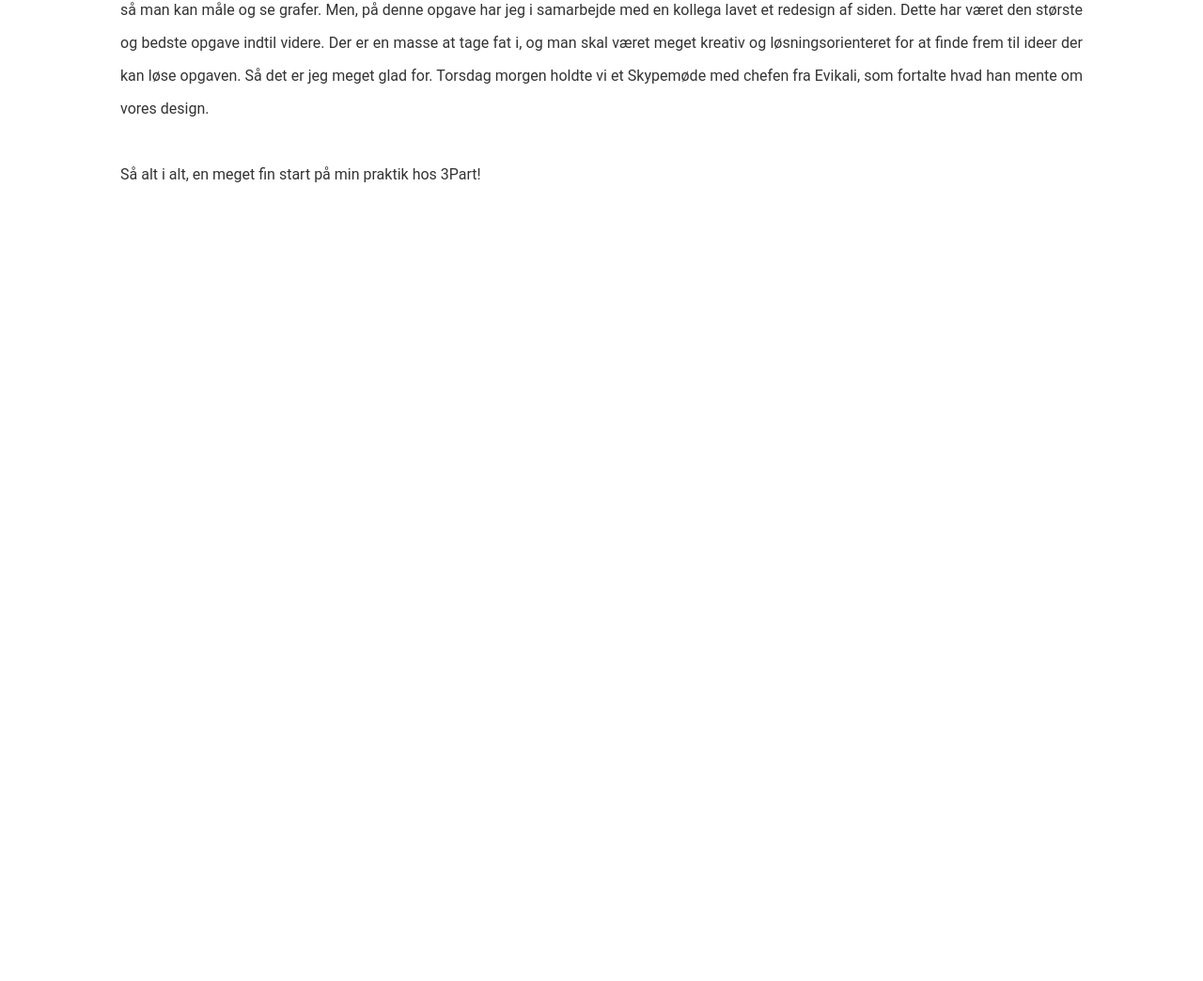
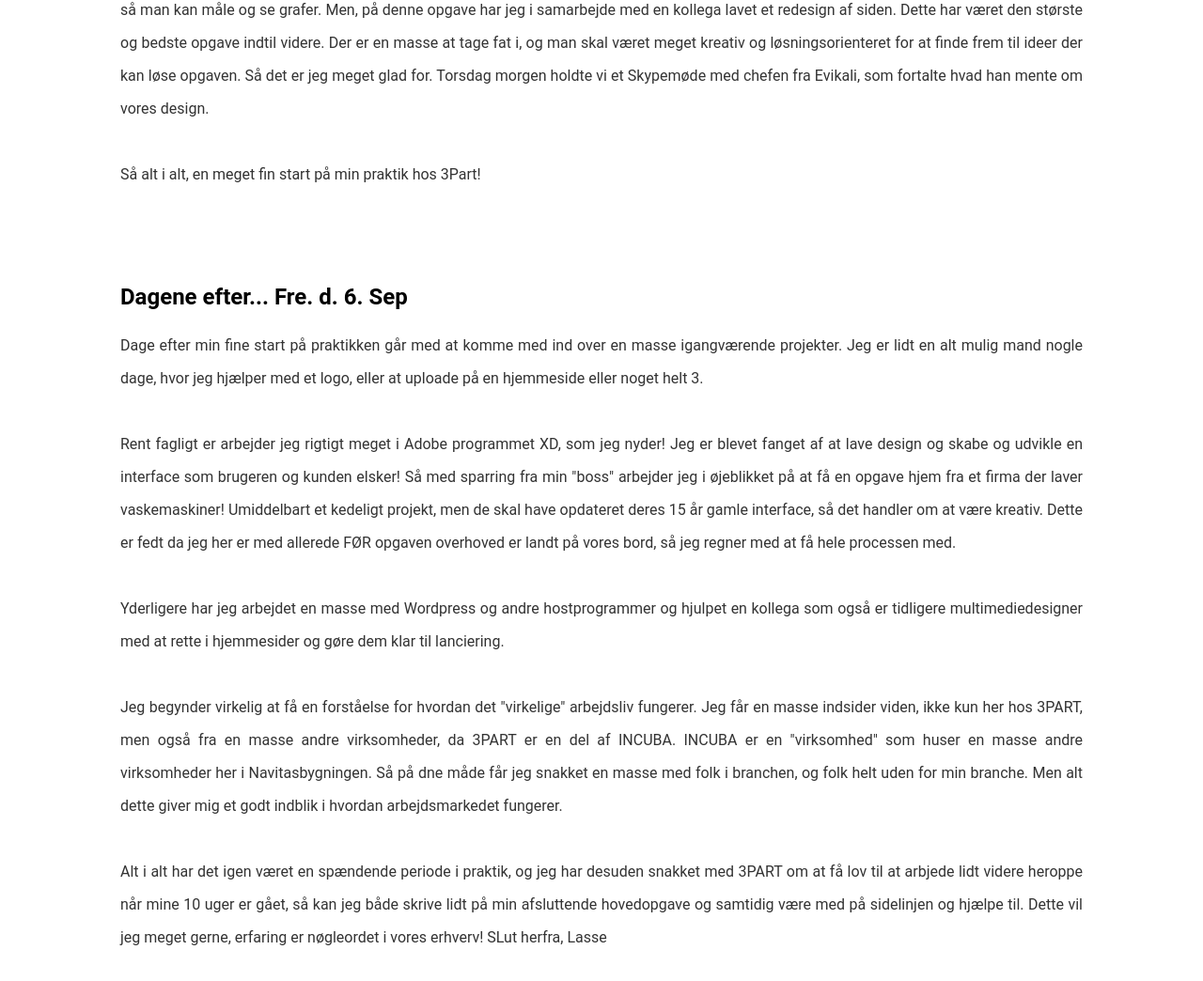
Before and after one commit to LasseNymark/praktikblogLasse, a plain HTML site: page index.html in a window 1280 px wide. Shown: the part 840-1884 px from the top of the page at 94% size. Before the commit the page ends 1142 px from the top, so only its background shows below. Drawn offline with Linux system fonts and the light colour scheme; a script that the page names is missing.

Commit message:
Update index.html

```diff
--- a/index.html
+++ b/index.html
@@ -52,6 +52,35 @@
 
         </section>
 
+                <section id="sec1" class="sec">
+
+            <h2 class="overskrift">Dagene efter... Fre. d. 6. Sep</h2>
+
+            <p class="tekst dark">
+
+                Dage efter min fine start på praktikken går med at komme med ind over en masse igangværende projekter. Jeg er lidt en alt mulig mand nogle dage, hvor jeg hjælper med et logo, eller at uploade på en hjemmeside eller noget helt 3.
+
+                <br> <br>
+
+                Rent fagligt er arbejder jeg rigtigt meget i Adobe programmet XD, som jeg nyder! Jeg er blevet fanget af at lave design og skabe og udvikle en interface som brugeren og kunden elsker! Så med sparring fra min "boss" arbejder jeg i øjeblikket på at få en opgave hjem fra et firma der laver vaskemaskiner! Umiddelbart et kedeligt projekt, men de skal have opdateret deres 15 år gamle interface, så det handler om at være kreativ. Dette er fedt da jeg her er med allerede FØR opgaven overhoved er landt på vores bord, så jeg regner med at få hele processen med.
+
+                <br> <br>
+
+                Yderligere har jeg arbejdet en masse med Wordpress og andre hostprogrammer og hjulpet en kollega som også er tidligere multimediedesigner med at rette i hjemmesider og gøre dem klar til lanciering. <br> <br>
+
+                Jeg begynder virkelig at få en forståelse for hvordan det "virkelige" arbejdsliv fungerer. Jeg får en masse indsider viden, ikke kun her hos 3PART, men også fra en masse andre virksomheder, da 3PART er en del af INCUBA. INCUBA er en "virksomhed" som huser en masse andre virksomheder her i Navitasbygningen. Så på dne måde får jeg snakket en masse med folk i branchen, og folk helt uden for min branche. Men alt dette giver mig et godt indblik i hvordan arbejdsmarkedet fungerer.
+
+                <br> <br>
+
+                Alt i alt har det igen været en spændende periode i praktik, og jeg har desuden snakket med 3PART om at få lov til at arbjede lidt videre heroppe når mine 10 uger er gået, så kan jeg både skrive lidt på min afsluttende hovedopgave og samtidig være med på sidelinjen og hjælpe til. Dette vil jeg meget gerne, erfaring er nøgleordet i vores erhverv!
+
+                SLut herfra, Lasse
+
+            </p>
+
+
+        </section>
+
     </main>
 
 </body>
```
